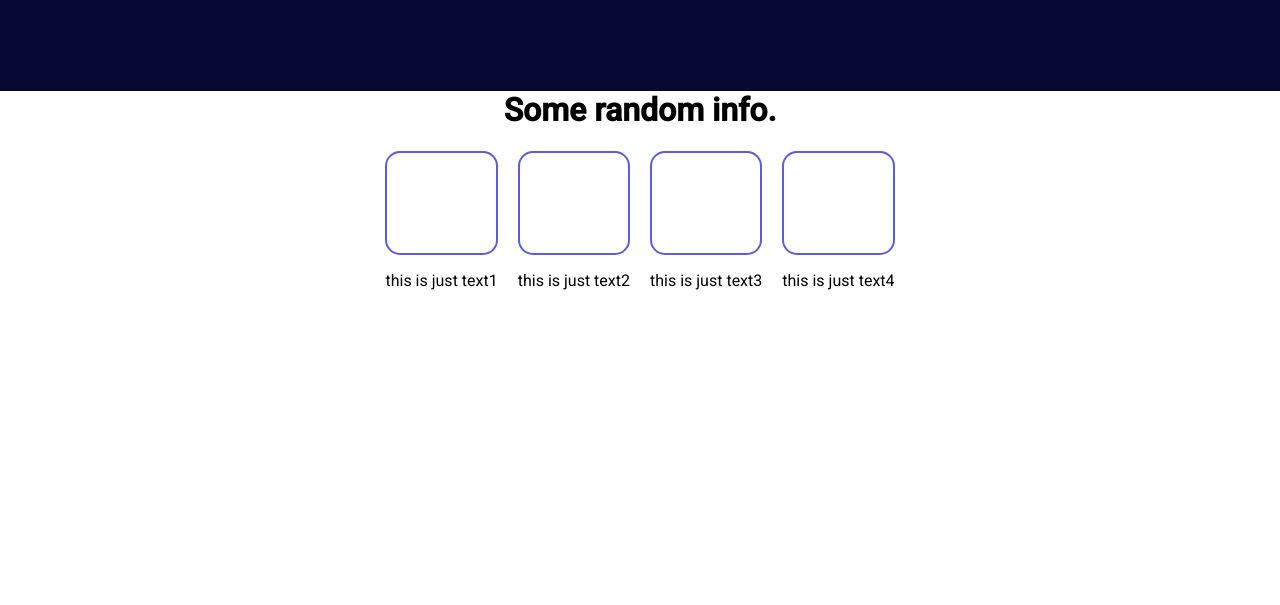
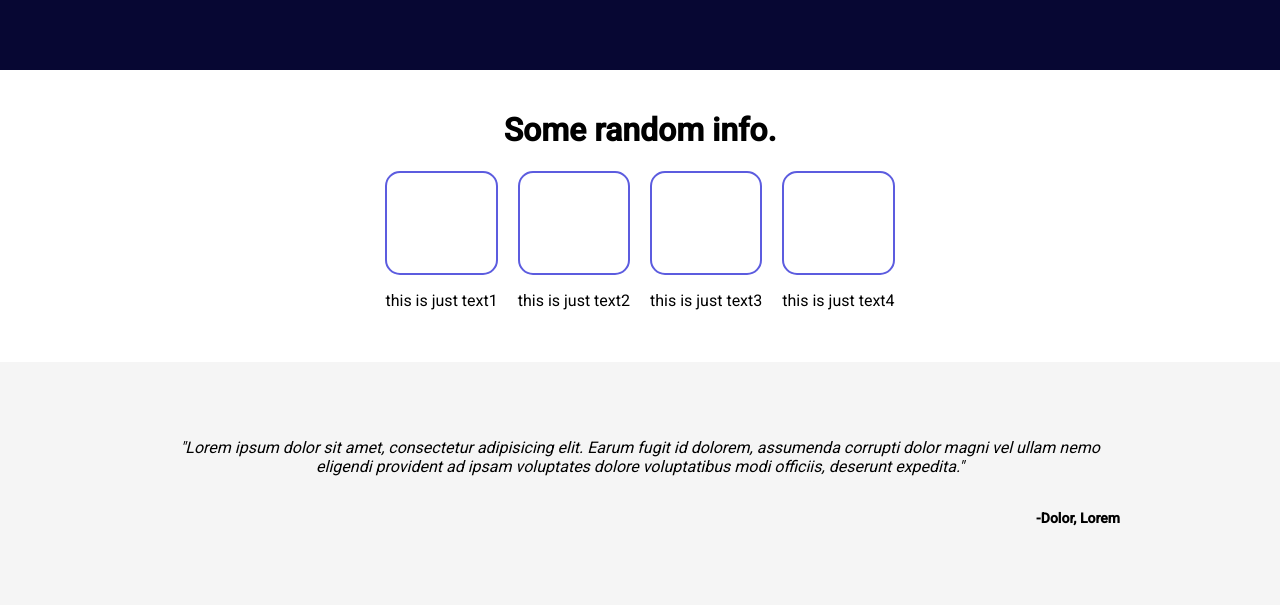
Before and after one commit to Zechros/odin-template, a plain HTML site: page index.html in a window 1280 px wide. Shown: the part 366-971 px from the top of the page. Before the commit the page ends 800 px from the top, so only its background shows below. Drawn offline with Linux system fonts and the light colour scheme.

Commit message:
added 3rd part of the project

```diff
--- a/css/styles.css
+++ b/css/styles.css
@@ -19,6 +19,13 @@ body{
     color: white;
 }
 
+.navflex-container h1,ul li{
+    cursor: pointer;
+    transition: 1s;
+}
+.navflex-container h1:hover,ul li:hover{
+    color: yellow;
+}
 .navflex-container ul{
     display: flex;
     gap: 30px;
@@ -30,7 +37,7 @@ body{
 .showcase{
     padding: 5rem;
     display: flex;
-    justify-content: space-around;
+    justify-content: center;
     color: white;
 }
 .showcase .flexcontainer{
@@ -54,6 +61,7 @@ span{
     background: white;
     color: black;
     text-align: center;
+    padding: 20px;
 }
 
 .random ul{
@@ -68,3 +76,25 @@ span{
     padding: 50px 15px;
     border-radius: 15px;
 }
+/* Random end */
+
+/*Quote Start*/
+.quoteContainer{
+    padding: 60px;
+    background-color: whitesmoke;
+}
+.quote{
+    padding: 0 100px;
+    display: flex;
+    flex-direction: column;
+    justify-content: center;
+    text-align: center;
+}
+.quote p{
+    font-style: italic;
+}
+.quote h4{
+    font-size: 14px;
+    padding: 0;
+    text-align: right;
+}
--- a/index.html
+++ b/index.html
@@ -61,5 +61,12 @@
             </ul>
         </div>
     </div>
+
+    <div class="quoteContainer">
+        <div class="quote">
+            <p>"Lorem ipsum dolor sit amet, consectetur adipisicing elit. Earum fugit id dolorem, assumenda corrupti dolor magni vel ullam nemo eligendi provident ad ipsam voluptates dolore voluptatibus modi officiis, deserunt expedita."</p>
+            <h4>-Dolor, Lorem</h4>
+        </div>
+    </div>
 </body>
 </html>
```
